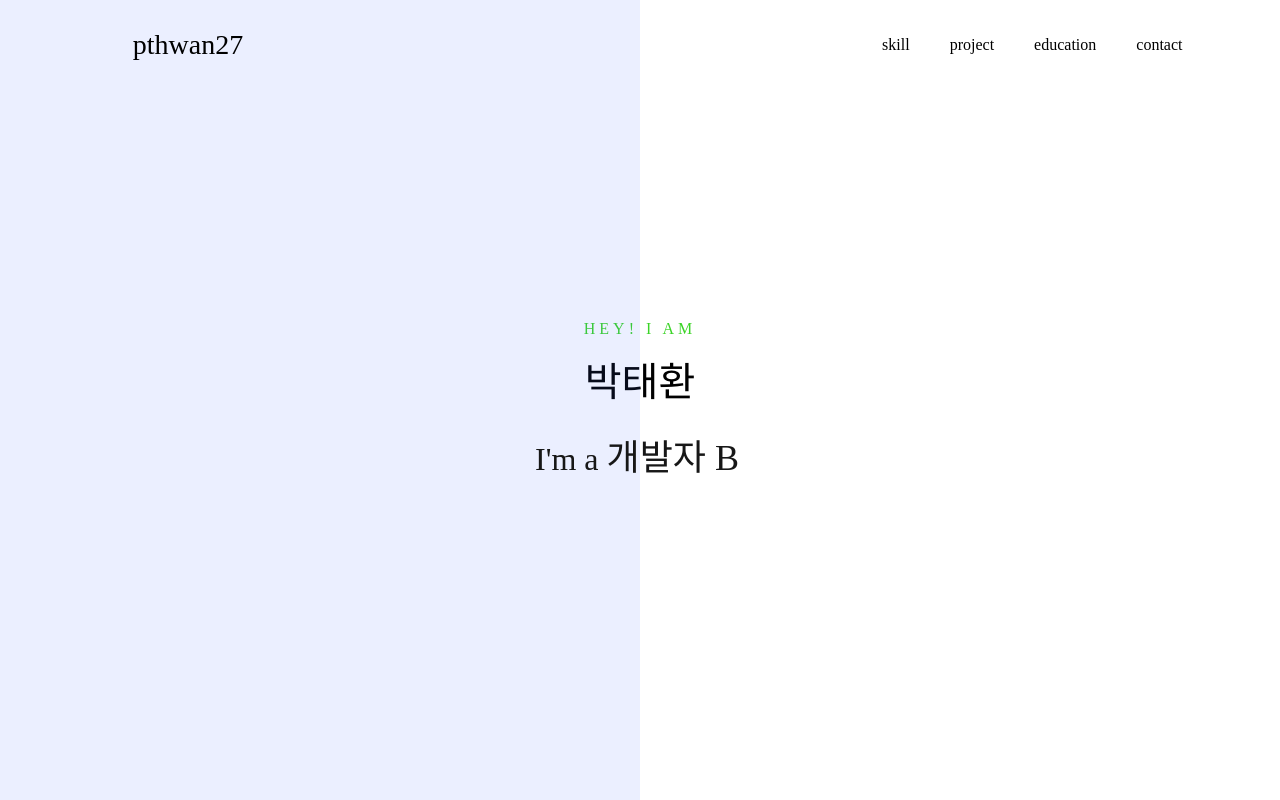
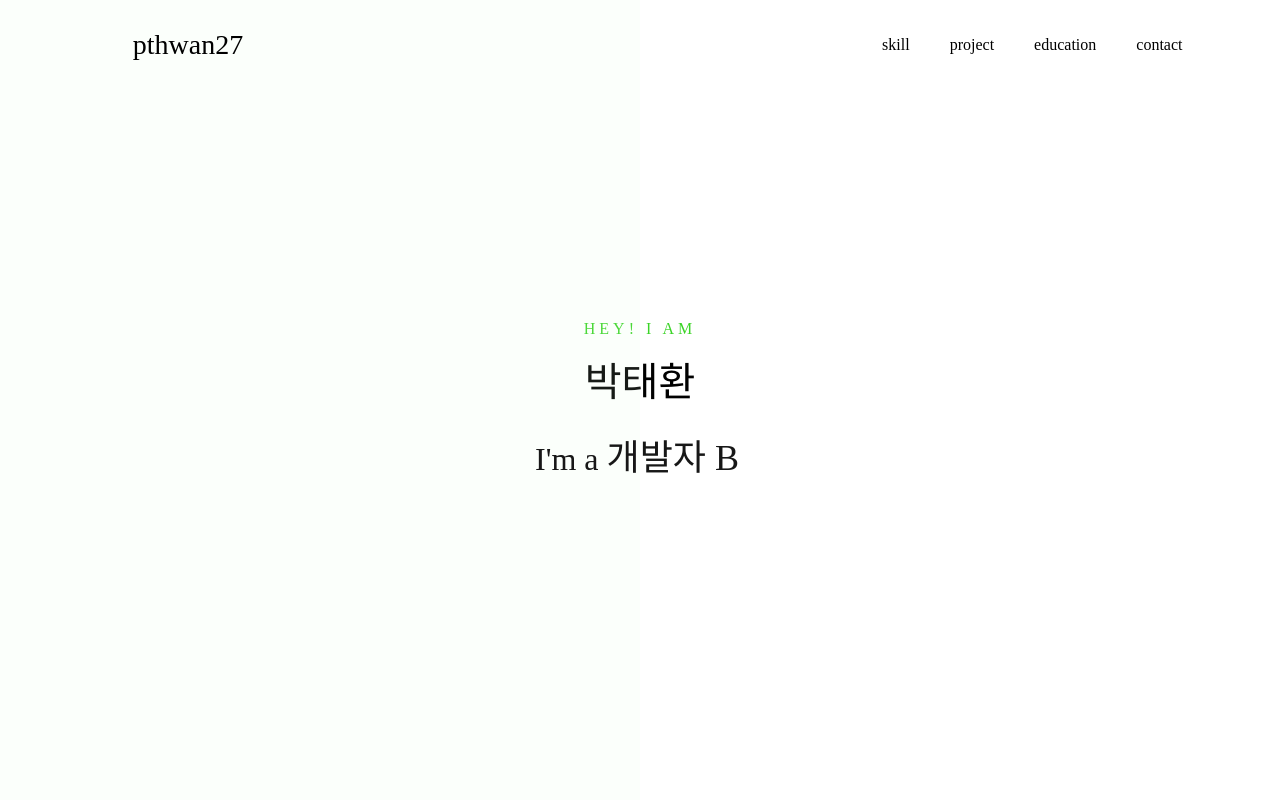
Before and after one commit to pthwan27/pthwan27.github.io, a Next.js app: page / in a window 1280 px wide. Built offline with nearby package versions, Linux system fonts and the light colour scheme; a web font is replaced by a local one.

Commit message:
feat : add overlay

```diff
--- a/app/styles/component/overlay.scss
+++ b/app/styles/component/overlay.scss
@@ -7,5 +7,5 @@
   content: "";
   opacity: 0.1;
   width: 50%;
-  background: #3e64ff;
+  background: var(--background);
 }
```
